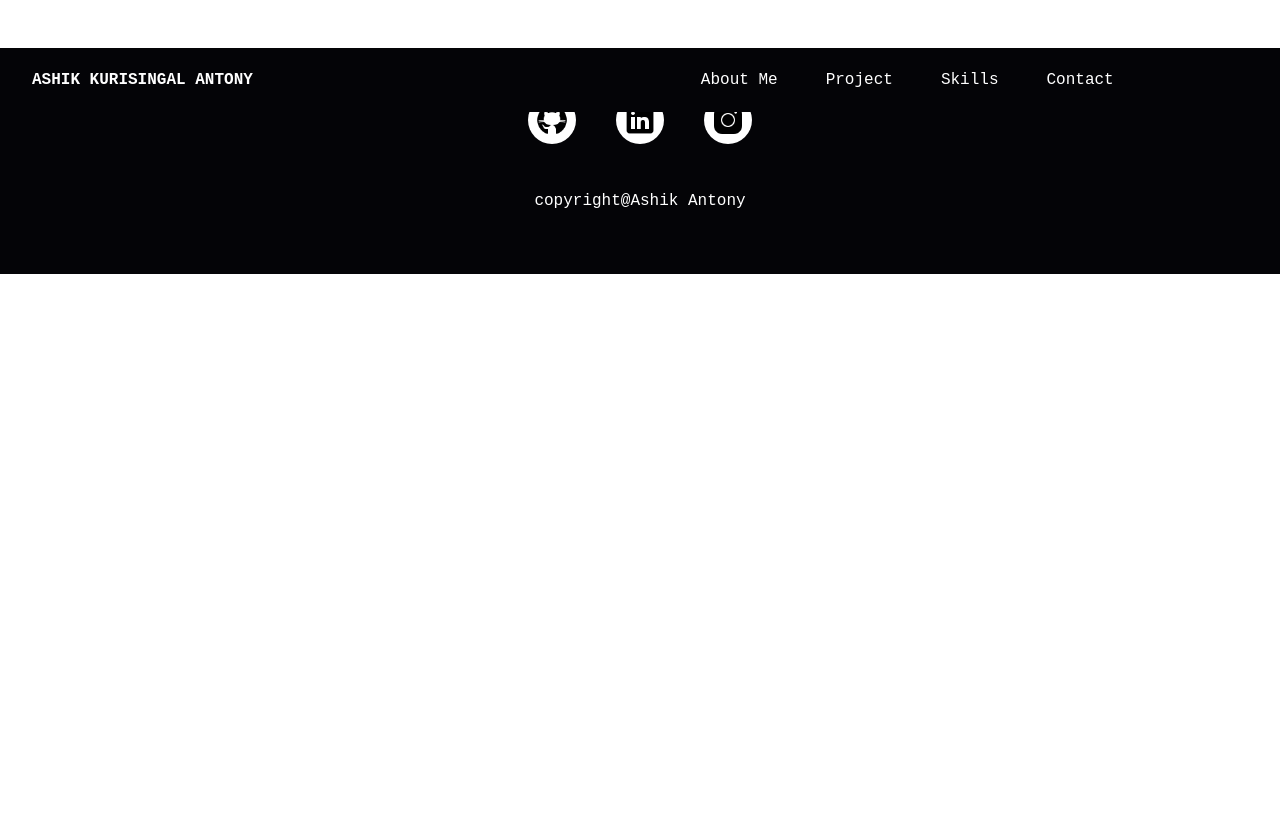
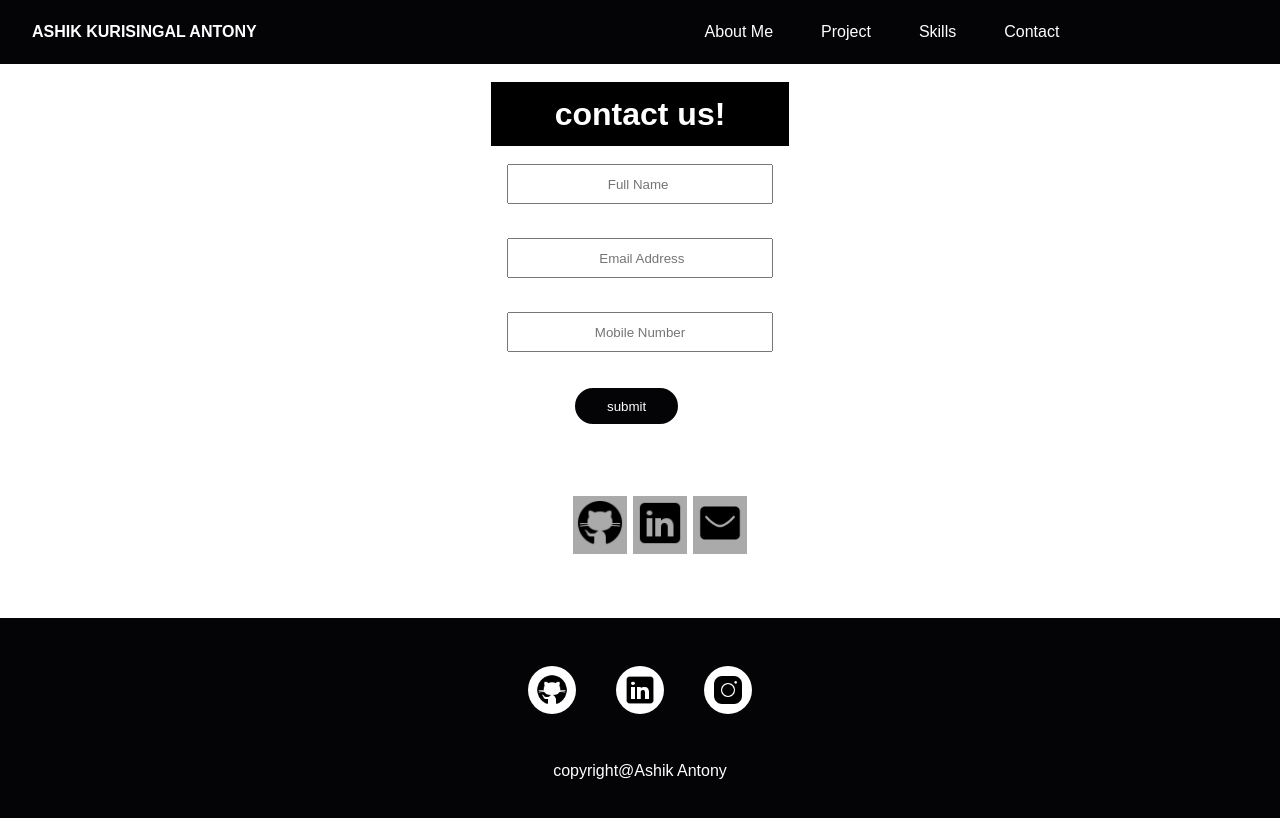
Before and after one commit to ashikkurisingal3392/portofolio, a plain HTML site: page contact.html in a window 1280 px wide. Drawn offline with Linux system fonts and the light colour scheme.

Commit message:
create a contact page and add some styles , but page not fully completed

```diff
--- a/contact.html
+++ b/contact.html
@@ -8,7 +8,7 @@
 </head>
 <body>
     <!--Header -->
-    <header>
+    <header class="headerContainer">
         <h1>Ashik Kurisingal Antony</h1>
         <nav>
            <ul>
@@ -19,13 +19,53 @@
            </ul>
         </nav>
     </header>
+    <main>
+        <section>
+            <div class="enquiry-container">
+                <!-- <div>
+                    <h1>Enquiry Form</h1>
+
+                </div> -->
+                <div class="form-container">
+                    <form action="" method="get">
+                        <table>
+                           <caption class="custom-heading">contact us!</caption>
+                           <tr>
+                            <td>  <input type="text" name="userName" id="name" class="custom-input"  placeholder="Full Name " required/></td>
+                           </tr>
+                           <tr>
+
+                            <td>  <input type="text" name="emailId" id="email" class="custom-input"  placeholder=" Email Address" required/></td>
+                           </tr>
+                           <tr>
+
+                            <td>  <input type="tel" class="custom-input" placeholder="Mobile Number" pattern="[0-9]{10}" required/></td>
+                           </tr>
+                           <tr>
+                            <td><input type="submit" class="btn-submit" value="submit"/></td>
+                           </tr>
+                        </table>
+                    </form>
+
+                </div>
+                <div class="contact-container">
+                    <ul>
+                        <li><a href="#"><img src="./media/git.png"/></a></li>
+                            <li><a href="#"><img src="./media/linkedin.png" title="linkedin"/></a></li>
+                            <li><a href="#"><img src="./media/email.png"/></a></li>
+                    </ul>
+                </div>
+
+            </div>
+        </section>
+    </main>
 
 
 
 
 
 
-     <!--footer-->
+     <!-- footer-->
      <footer id="">
         <div class="footer-container">
             <div class="footer-contact">
--- a/css/style.css
+++ b/css/style.css
@@ -5,11 +5,11 @@ body {
     background-color: #fff;
 
     font-size: 16px;
-    font-family: 'Courier New', Courier, monospace;
+    font-family: 'Merriweather',sans-serif;
     margin: 0;
 }
 /* heading section*/
-header{
+.headerContainer{
     position: fixed;
     display: flex;
     flex-direction: row;
@@ -24,7 +24,7 @@ header{
 }
 
 h1 {
-
+    font-family:'Merriweather',sans-serif;
     text-transform: uppercase;
     font-size: 1em;
     color: #fff;
@@ -307,3 +307,85 @@ h4 {
     color: #aaa;
     cursor: pointer;
 }
+
+
+/*contact page style*/
+
+.enquiry-container {
+
+    position:relative;
+    display: flex;
+    flex-direction: column;
+    padding-top: 5em;
+    width: 100%;
+    height: 100%;
+    justify-content: center;
+    align-items: center;
+}
+/* .enquiry-container h1 {
+    color: #aaa;
+    font-family: 'SpaceMono',sans-serif;
+    font-size: 3em;
+    text-decoration:underline;
+} */
+.form-container {
+    display: flex;
+    width: 30em;
+    height: 25em;
+    justify-content: center;
+    align-items: start;
+}
+.form-container tr,td {
+    padding: 1em;
+    color: white;
+    font-family: 'SpaceMono',sans-serif;
+}
+.custom-input {
+    width:20em;
+    height: 3em;
+    text-align: center;
+
+}
+.custom-heading {
+    background-color: black;
+    font-weight: bolder;
+    font-size: 2em;
+    width: 100%;
+    height: 2em;
+    color: #fff;
+    display: flex;
+    align-items: center;
+    justify-content: center;
+}
+.btn-submit {
+    background-color:rgb(4, 4, 7);
+    width: 8em;
+    height: 3em;
+    border: .2em solid white;
+    border-radius: 2em;
+    transition: transform .3s ease;
+    color: white;
+    margin-left: 5em;
+    transition: transform .3s ease;
+}
+.btn-submit:hover{
+    transform: scale(1.1);
+    width: 9em;
+    background-color: green;
+}
+.contact-container ul {
+    display: flex;
+    gap: .4em;
+    list-style: none;
+    align-items: center;
+
+}
+.contact-container li {
+    border: .2em solid#aaa;
+    background-color: #aaa;
+
+}
+.contact-container img {
+    width: 3em;
+    height: 3em;
+}
```
Also changed, not shown: index.html (+2 -1 lines), media/email.png (added), 3 other files.
